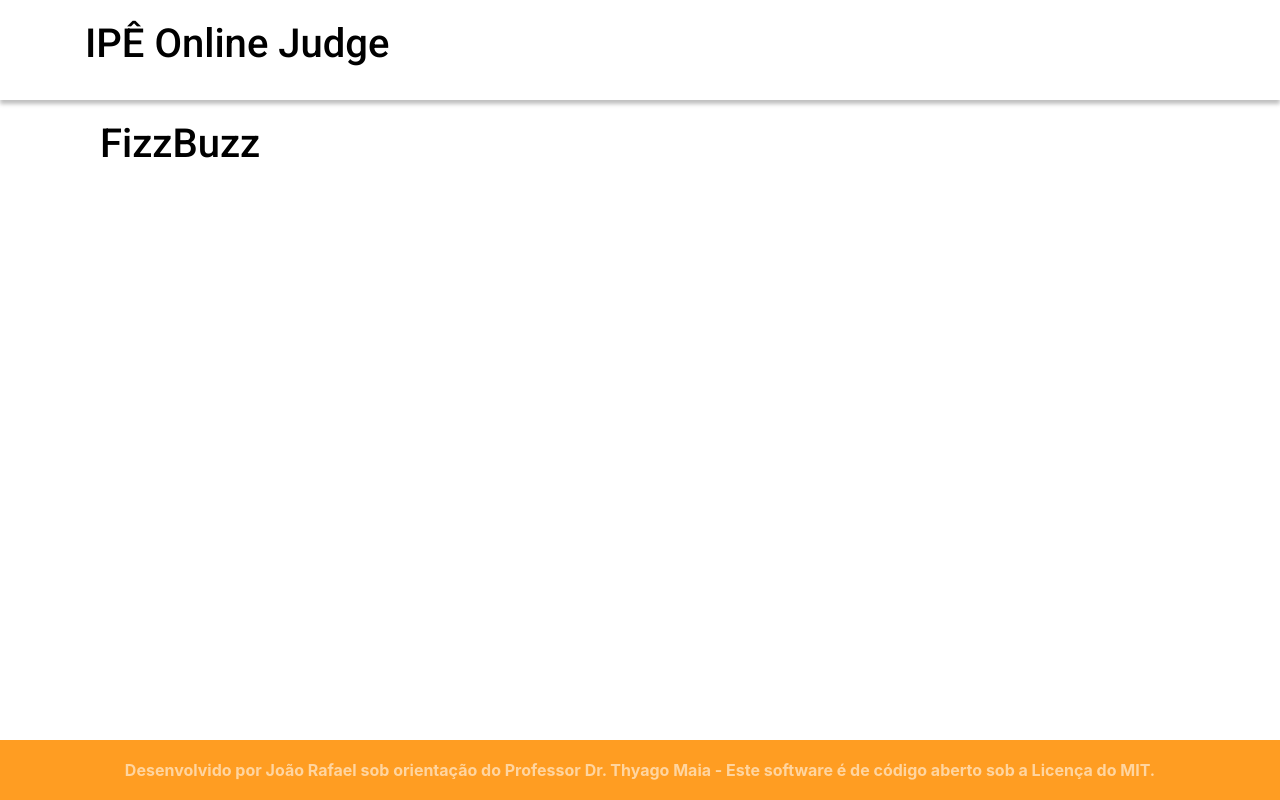
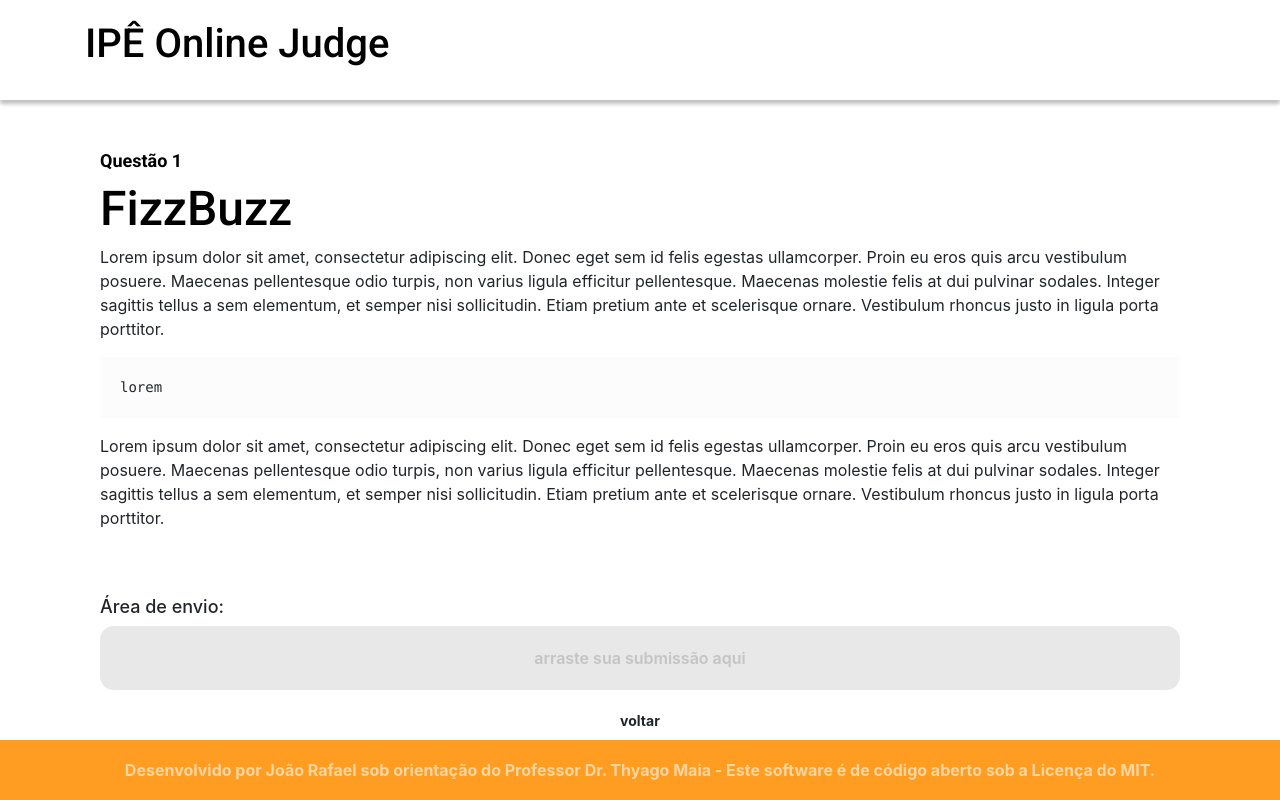
Before and after one commit to joao-rafael/ipeoj, a React (Vite) app: page /question in a window 1280 px wide. Built offline with nearby package versions, Linux system fonts and the light colour scheme.

Commit message:
feat: added question layout

```diff
--- a/src/pages/Question.js
+++ b/src/pages/Question.js
@@ -7,16 +7,60 @@ const Home = () => {
     return (
         <QuestionLayout>
 
-            <section className='section -home'>
+            <section className='section -question'>
                 <Container>
                     <Row>
                         <Col lg={12} className='s-col'>
+                           <h2 className='title -sub'>
+                                Questão 1
+                           </h2>
                            <h1 className='title -question'>
                                FizzBuzz
                            </h1>
-                           <p>
-
+                           <p className='s-paragraph'>
+                                Lorem ipsum dolor sit amet, consectetur adipiscing elit.
+                                Donec eget sem id felis egestas ullamcorper.
+                                Proin eu eros quis arcu vestibulum posuere.
+                                Maecenas pellentesque odio turpis, non varius
+                                ligula efficitur pellentesque. Maecenas molestie
+                                felis at dui pulvinar sodales.
+                                Integer sagittis tellus a sem elementum,
+                                et semper nisi sollicitudin. Etiam pretium ante
+                                et scelerisque ornare. Vestibulum rhoncus justo in
+                                ligula porta porttitor.
                            </p>
+                           <pre className='s-code'>
+                                lorem
+                            </pre>
+                            <p className='s-paragraph'>
+                                Lorem ipsum dolor sit amet, consectetur adipiscing elit.
+                                Donec eget sem id felis egestas ullamcorper.
+                                Proin eu eros quis arcu vestibulum posuere.
+                                Maecenas pellentesque odio turpis, non varius
+                                ligula efficitur pellentesque. Maecenas molestie
+                                felis at dui pulvinar sodales.
+                                Integer sagittis tellus a sem elementum,
+                                et semper nisi sollicitudin. Etiam pretium ante
+                                et scelerisque ornare. Vestibulum rhoncus justo in
+                                ligula porta porttitor.
+                           </p>
+                        </Col>
+                    </Row>
+                    <Row>
+                        <Col>
+                            <div className='sendzone'>
+                                <h2 className='s-title'>
+                                    Área de envio:
+                                </h2>
+                                <div className='s-box'>
+                                    <p>
+                                        arraste sua submissão aqui
+                                    </p>
+                                </div>
+                                <a>
+                                    voltar
+                                </a>
+                            </div>
                         </Col>
                     </Row>
                 </Container>
--- a/src/style/Components/_index.scss
+++ b/src/style/Components/_index.scss
@@ -5,4 +5,5 @@
 @import "_img";
 @import "_title";
 @import "_link";
+@import "_sendzone";
 @import "_card";
--- a/src/style/Components/_section.scss
+++ b/src/style/Components/_section.scss
@@ -18,4 +18,18 @@
         padding-top: 50px;
         background-color: $color13;
     }
+
+    &.-question {
+        padding-top: 50px;
+
+        .s-paragraph {
+
+        }
+
+        .s-code {
+            width: 100%;
+            padding: 20px;
+            background-color: $color13;
+        }
+    }
 }
--- /dev/null
+++ b/src/style/Components/_sendzone.scss
@@ -0,0 +1,30 @@
+.sendzone {
+    margin: 50px 0px 0px 0px;
+    .s-title {
+        font-size: $f-s5;
+    }
+
+    .s-box {
+        width: 100%;
+        padding: 20px;
+        border-radius: 14px;
+        border: 5px solid dashed red;
+        background-color: $color15;
+
+        p {
+            text-align: center;
+            color: $color16;
+            font-weight: 600;
+            margin-bottom: 0px;
+        }
+    }
+
+    a {
+        font-size: $f-s3;
+        cursor: pointer;
+        display: block;
+        margin: 20px auto 0px auto;
+        text-align: center;
+        font-weight: bold;
+    }
+}
--- a/src/style/Components/_title.scss
+++ b/src/style/Components/_title.scss
@@ -7,4 +7,20 @@
         line-height: 60px;
         font-weight: bold;
     }
+
+
+    &.-question {
+        margin-top: 0;
+        font-size: $f-s9;
+    }
+
+    &.-sub {
+        font-size: $f-s5;
+        font-weight: bold;
+    }
+
+    &.-send {
+        font-size: $f-s5;
+    }
+
 }
--- a/src/style/Config/_colors.scss
+++ b/src/style/Config/_colors.scss
@@ -1,6 +1,7 @@
 $color10: #FFFFFF;
 $color13: #FCFCFC;
 $color15: #E8E8E8;
+$color16: #C4C4C4;
 $color17: #8A8A8A;
 $color20: #000000;
 
```
